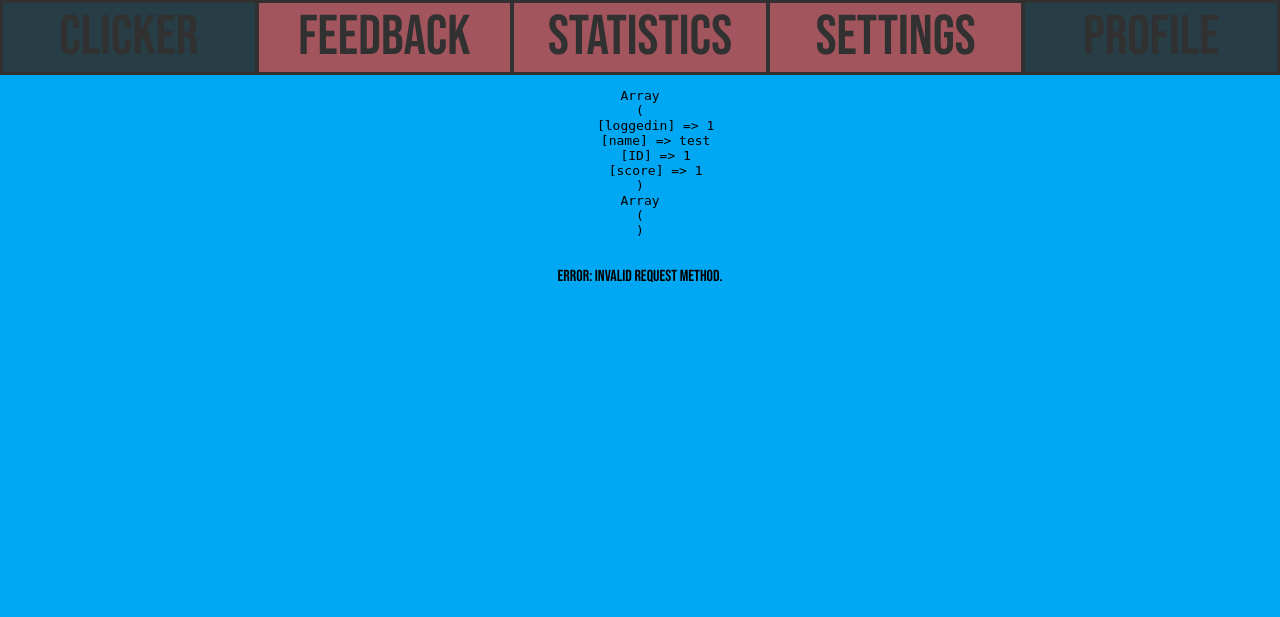
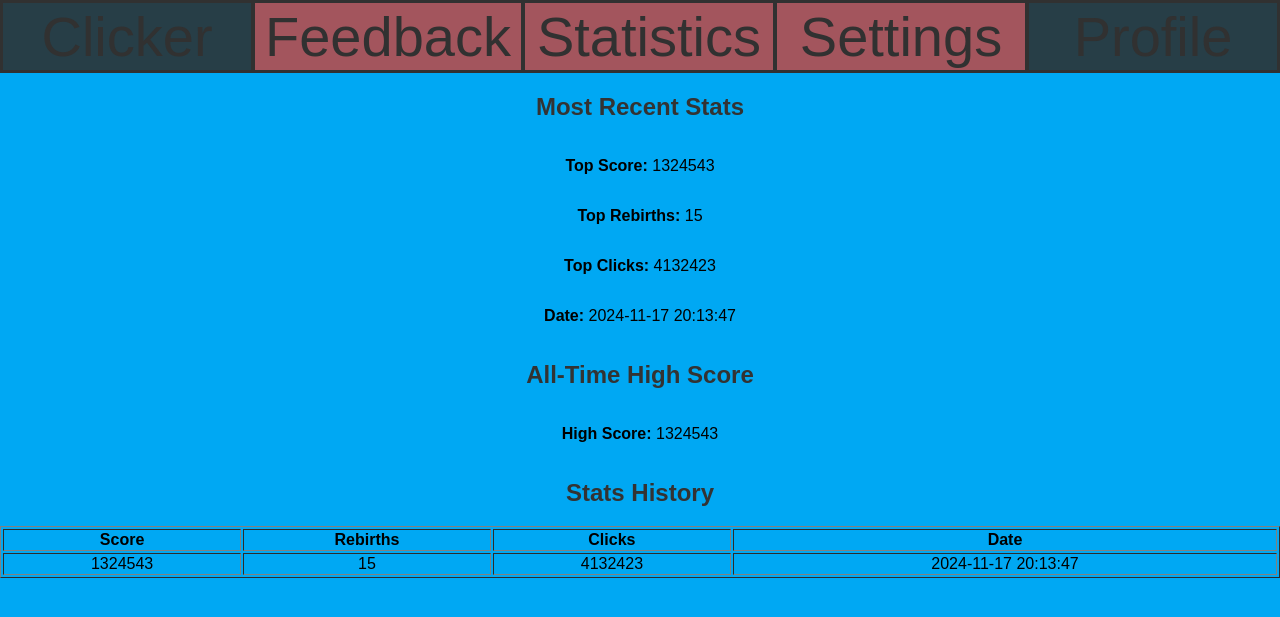
Before and after one commit to AlexWilson06/Propoganda, a PHP site: page /userstats.php in a window 1280 px wide. Shown: the top 617 px of the page. Run offline with PHP 8.4, Linux system fonts and the light colour scheme; a user stored in the database is signed in; data comes from the database, SQL or seed files in the repository.

```diff
--- a/userstats.php
+++ b/userstats.php
@@ -1,53 +1,93 @@
 <!DOCTYPE html>
 <html lang="en">
 <head>
-    <link rel="preconnect" href="https://fonts.googleapis.com">
-    <link rel="preconnect" href="https://fonts.gstatic.com" crossorigin>
-    <link href="https://fonts.googleapis.com/css2?family=Bebas+Neue&display=swap" rel="stylesheet">
-    <title>Propaganda Clicker: Process Page</title>
     <meta charset="UTF-8">
     <meta name="viewport" content="width=device-width, initial-scale=1">
     <link rel="stylesheet" href="css/style.css">
+    <title>User Stats</title>
 </head>
 <body>
 <?php
 session_start();
 include('NavBar.php');
 include 'setup.php';
-echo '<pre>';
-print_r($_SESSION);
-print_r($_POST);
-echo '</pre>';
 
-if ($_SERVER["REQUEST_METHOD"] == "POST") {
-    // Validate inputs
-    $TopScore = isset($_SESSION['score']) ? $conn->real_escape_string($_SESSION['score']) : null;
-    $TopRebirths = isset($_POST['rebirths']) ? $conn->real_escape_string($_POST['rebirths']) : null;
-    $TopClicks = isset($_POST['clickcount']) ? $conn->real_escape_string($_POST['clickcount']) : null;
+// Check if user is logged in
+if (!isset($_SESSION['userid'])) {
+    echo "<p>Error: User not logged in.</p>";
+    exit;
+}
 
-    // Check for required fields
-    if ($TopScore !== null && $TopRebirths !== null && $TopClicks !== null) {
-        // SQL query to insert or update data
-        $sql = "
-            INSERT INTO trackeduserinformation (score, rebirths, clickcount, Date)
-            VALUES ('$TopScore', '$TopRebirths', '$TopClicks', NOW())
+$userid = $conn->real_escape_string($_SESSION['userid']);
+
+// Section 1: Fetch Most Recent Stats
+$sql_recent = "
+    SELECT TopScore, TopRebirths, TopClicks, Date
+    FROM trackeduserinformation
+    WHERE userid = '$userid'
+    ORDER BY Date DESC
+    LIMIT 1
 ";
 
-        // Execute the query and check if it was successful
-        if ($conn->query($sql) === TRUE) {
-            echo "<p>Form successfully submitted!</p>";
+$result_recent = $conn->query($sql_recent);
+
+echo "<h2>Most Recent Stats</h2>";
+if ($result_recent->num_rows > 0) {
+    $recent = $result_recent->fetch_assoc();
+    echo "<p><strong>Top Score:</strong> " . $recent['TopScore'] . "</p>";
+    echo "<p><strong>Top Rebirths:</strong> " . $recent['TopRebirths'] . "</p>";
+    echo "<p><strong>Top Clicks:</strong> " . $recent['TopClicks'] . "</p>";
+    echo "<p><strong>Date:</strong> " . $recent['Date'] . "</p>";
 } else {
-            echo "<p>Error: " . $conn->error . "</p>";
+    echo "<p>No recent stats available.</p>";
 }
+
+// Section 2: Fetch High Score
+$sql_high = "
+    SELECT MAX(TopScore) AS HighScore
+    FROM trackeduserinformation
+    WHERE userid = '$userid'
+";
+
+$result_high = $conn->query($sql_high);
+
+echo "<h2>All-Time High Score</h2>";
+if ($result_high->num_rows > 0) {
+    $high = $result_high->fetch_assoc();
+    echo "<p><strong>High Score:</strong> " . $high['HighScore'] . "</p>";
 } else {
-        echo "<p>Error: Missing required data.</p>";
+    echo "<p>No high score available.</p>";
+}
+
+// Section 3: Display History Table
+$sql_history = "
+    SELECT TopScore, TopRebirths, TopClicks, Date
+    FROM trackeduserinformation
+    WHERE userid = '$userid'
+    ORDER BY Date DESC
+";
+
+$result_history = $conn->query($sql_history);
+
+echo "<h2>Stats History</h2>";
+if ($result_history->num_rows > 0) {
+    echo "<table border='1'>";
+    echo "<tr><th>Score</th><th>Rebirths</th><th>Clicks</th><th>Date</th></tr>";
+    while ($row = $result_history->fetch_assoc()) {
+        echo "<tr>";
+        echo "<td>" . $row['TopScore'] . "</td>";
+        echo "<td>" . $row['TopRebirths'] . "</td>";
+        echo "<td>" . $row['TopClicks'] . "</td>";
+        echo "<td>" . $row['Date'] . "</td>";
+        echo "</tr>";
+    }
+    echo "</table>";
+} else {
+    echo "<p>No stats history available.</p>";
 }
 
 // Close the database connection
 $conn->close();
-} else {
-    echo "<p>Error: Invalid request method.</p>";
-}
 ?>
 </body>
 </html>
```
Also changed, not shown: index.php (+4 -3 lines). Lines whose indentation alone changed are shown as unchanged.
